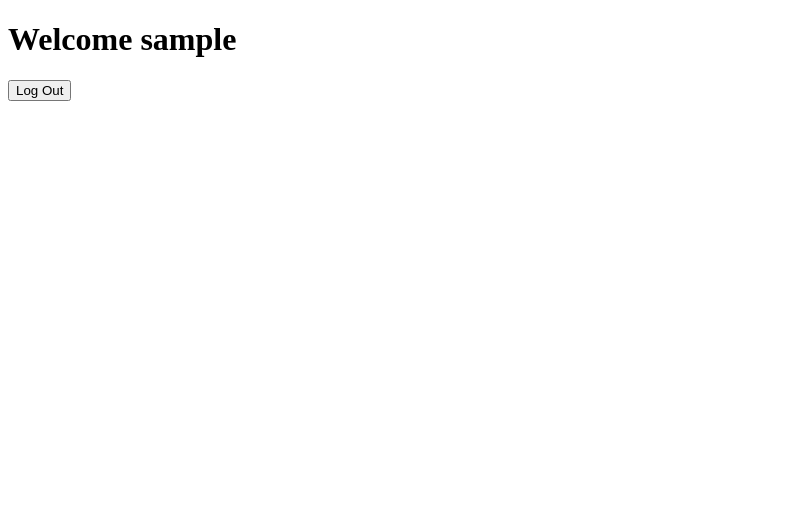
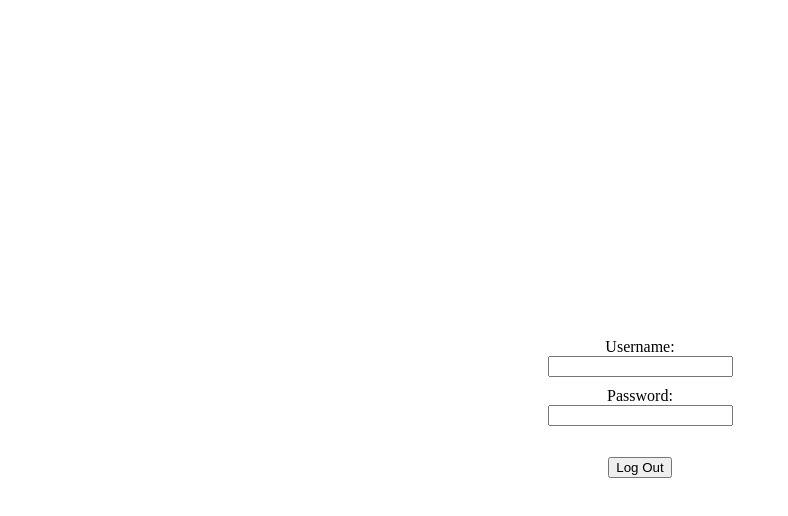
Before and after one commit to Chesterrific/codingchallenge, a React (Create React App) app: page /login in a window 1280 px wide. Shown: the top 516 px of the page, without its empty margins (0-788 px from the left). Built offline with nearby package versions, Linux system fonts and the light colour scheme; sample sign-in values are in the browser's storage.

Commit message:
Working redirects added.

```diff
--- a/src/App.js
+++ b/src/App.js
@@ -1,28 +1,27 @@
 import React, { useState, useEffect } from 'react';
-import { BrowserRouter as Router, Switch, Route } from 'react-router-dom';
+import { BrowserRouter as Router } from 'react-router-dom';
 import './App.css';
 
-// Pages
-import Login from './pages/Login';
-import Welcome from './pages/Welcome';
-
 // Components
-import ProtectedRoute from './components/ProtectedRoute';
+// import ProtectedRoute from './components/ProtectedRoute';
+import AllRoutes from './components/AllRoutes';
 
 function App() {
 
   // States
   const [login, setLogin] = useState(false);
   const [username, setUsername] = useState('');
+  const [loaded, setLoaded] = useState(false);
 
   // Effects
   useEffect(() => {
     checkLogin();
+    setLoaded(true);
   }, [])
 
-  useEffect(() => {
-    console.log("State Login Status: " + login);
-  }, [login])
+  // useEffect(() => {
+  //   console.log("State Login Status: " + login);
+  // }, [login])
 
   // Functions
   const checkLogin = () => {
@@ -30,55 +29,34 @@ function App() {
     if (localStorage.getItem('loginStatus') === null) {
       localStorage.setItem('loginStatus', 'false');
       localStorage.setItem('username', username);
-      console.log('Not logged in');
+      console.log('loginStatus was null.');
+      console.log('Creating entry in local storage now.');
     }
     // If "loginStatus" is found as false
     else if (JSON.parse(localStorage.getItem('loginStatus')) === false) {
-      console.log('Not logged in');
+      console.log('loginStatus was false.');
     }
     // If "loginStatus" is found as true
     else {
       setLogin(JSON.parse(localStorage.getItem('loginStatus')));
       setUsername(localStorage.getItem('username'));
-      console.log('Already logged in');
+      console.log('Already logged in.');
     }
+  }
+
+  if (!loaded) {
+    return null;
   }
 
   return (
     <Router>
       <div className="App">
-        <Switch>
-          <Route
-            path='/'
-            render={props => (
-              login ?
-                <Welcome
-                  {...props}
-                  setLogin={setLogin}
-                  username={username}
-                  setUsername={setUsername} /> :
-                <Login
-                  {...props}
-                  login={login}
-                  setLogin={setLogin}
-                  username={username}
-                  setUsername={setUsername}
-                />
-            )}
-          />
-          {/* <Route
-            path='/'
-            render={props => (
-              <Login
-                {...props}
-                login={login}
-                setLogin={setLogin}
-                username={username}
-                setUsername={setUsername}
-              />
-            )}
-          /> */}
-        </Switch>
+        <AllRoutes
+          login={login}
+          setLogin={setLogin}
+          username={username}
+          setUsername={setUsername}
+        />
       </div>
     </Router>
   );
--- /dev/null
+++ b/src/components/AllRoutes.js
@@ -0,0 +1,31 @@
+import React from 'react';
+import { Route, Switch } from 'react-router-dom';
+
+// Pages
+import Login from '../pages/Login.js';
+
+// Components
+import ProtectedRoute from './ProtectedRoute.js';
+
+export default function AllRoutes({ login, setLogin, username, setUsername }) {
+  return (
+    <Switch>
+      <Route path='/login' exact>
+        <Login
+          login={login}
+          setLogin={setLogin}
+          username={username}
+          setUsername={setUsername}
+        />
+      </Route>
+      <Route path='/'>
+        <ProtectedRoute
+          login={login}
+          setLogin={setLogin}
+          username={username}
+          setUsername={setUsername}
+        />
+      </Route>
+    </Switch>
+  )
+}
--- a/src/components/Form.js
+++ b/src/components/Form.js
@@ -1,14 +1,14 @@
 import React from 'react';
-// import { useHistory } from 'react-router-dom';
+import { useHistory } from 'react-router-dom';
 
-export default function Form(props) {
+export default function Form({ login, setLogin, setUsername }) {
 
   let localUser = '';
-  // let history = useHistory();
+  let history = useHistory();
 
   const submitLogin = (e) => {
     // Prevent page from reloading on button press
-    // e.preventDefault();
+    e.preventDefault();
 
     // Check if username is blank
     if (localUser === '') {
@@ -16,16 +16,16 @@ export default function Form(props) {
     } else {
       localStorage.setItem('loginStatus', 'true');
       localStorage.setItem('username', localUser);
-      props.setUsername(localUser);
-      props.setLogin(true);
-      // history.push('/welcome');
+      setUsername(localUser);
+      setLogin(true);
+      history.push('/welcome');
     }
   }
 
   const submitLogOut = () => {
     localStorage.setItem('loginStatus', 'false');
-    props.setLogin(false);
-    props.setUsername('');
+    setLogin(false);
+    setUsername('');
     document.getElementById('username').value = '';
   }
 
@@ -40,8 +40,8 @@ export default function Form(props) {
       <input onChange={usernameHandler} type="text" name="username" id='username' />
       <label>Password:</label>
       <input type="password" name="password" />
-      <button onClick={submitLogin} type='submit' className={`${props.login ? "hidden" : ""}`}>Log In</button>
-      <button onClick={submitLogOut} type='submit' className={`${props.login ? "" : "hidden"}`}>Log Out</button>
+      <button onClick={submitLogin} type='submit' className={`${login ? "hidden" : ""}`}>Log In</button>
+      <button onClick={submitLogOut} type='submit' className={`${login ? "" : "hidden"}`}>Log Out</button>
     </div>
   )
 }
--- a/src/components/ProtectedRoute.js
+++ b/src/components/ProtectedRoute.js
@@ -1,15 +1,27 @@
-import React from 'react';
-import { Redirect, Route } from 'react-router-dom';
+import React from 'react'
+import { Redirect, Route } from 'react-router-dom'
 
-export default function ProtectedRoute(props) {
+// Pages
+import Welcome from '../pages/Welcome.js';
+
+export default function AppWrapper({ login, setLogin, username, setUsername }) {
+
+  if (!login) {
+    console.log('redirecting to login');
+    return (
+      <Redirect to='/login' />
+    )
+  }
 
   return (
-    <Route
-      {...props}
-      render={props => (
-        props.login ?
-          <props.component {...props} /> :
-          <Redirect to='/' />
-      )} />
+    <div>
+      <Route path='/welcome' exact>
+        <Welcome
+          setLogin={setLogin}
+          username={username}
+          setUsername={setUsername}
+        />
+      </Route>
+    </div>
   )
 }
--- a/src/pages/Login.js
+++ b/src/pages/Login.js
@@ -3,16 +3,14 @@ import React from 'react';
 // Components
 import Form from '../components/Form';
 
-export default function Login(props) {
+export default function Login({ login, setLogin, username, setUsername }) {
 
   return (
     <div>
-      <div className={`${JSON.parse(localStorage.getItem('loginStatus')) ? '' : 'hidden'}`}>Welcome {props.username}!</div>
       <Form
-        login={props.login}
-        setLogin={props.setLogin}
-        username={props.username}
-        setUsername={props.setUsername}
+        login={login}
+        setLogin={setLogin}
+        setUsername={setUsername}
       />
     </div>
   )
--- a/src/pages/Welcome.js
+++ b/src/pages/Welcome.js
@@ -1,11 +1,15 @@
 import React from 'react'
+import { useHistory } from 'react-router-dom';
 
 export default function Welcome(props) {
+
+  let history = useHistory();
 
   const submitLogOut = () => {
     localStorage.setItem('loginStatus', 'false');
     props.setLogin(false);
     props.setUsername('');
+    history.push('/');
   }
 
   return (
```
Also changed, not shown: 1 other file (tests, documents, lock files or other folders).
